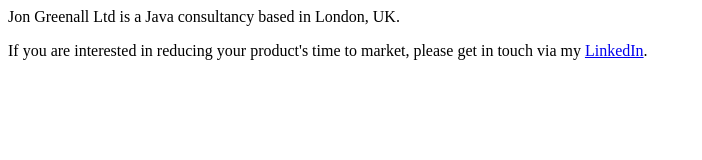
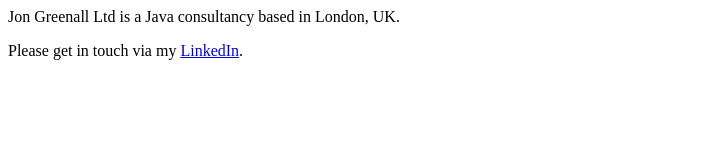
Before and after one commit to jongreenall/jongreenall.github.io, a plain HTML site: page index.html in a window 1280 px wide. Shown: the whole page, without its empty margins (0-702 px from the left). Drawn offline with Linux system fonts and the light colour scheme.

Commit message:
Update index.html

```diff
--- a/index.html
+++ b/index.html
@@ -3,6 +3,6 @@
 </head>
 <body>
 <p>Jon Greenall Ltd is a Java consultancy based in London, UK.</p>
-<p>If you are interested in reducing your product's time to market, please get in touch via my <a href="http://uk.linkedin.com/pub/jon-greenall/4b/308/639">LinkedIn</a>.</p>
+<p>Please get in touch via my <a href="http://uk.linkedin.com/pub/jon-greenall/4b/308/639">LinkedIn</a>.</p>
 </body>
 </html>
```
